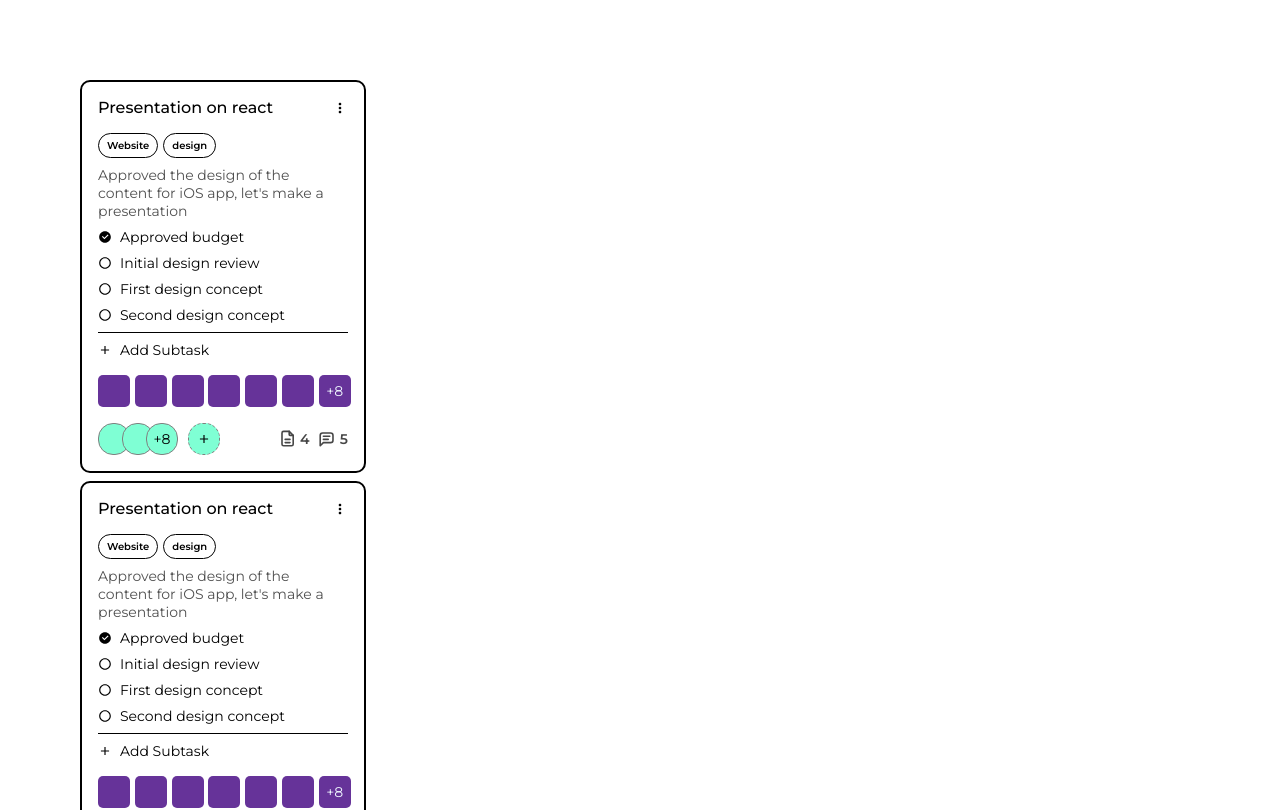
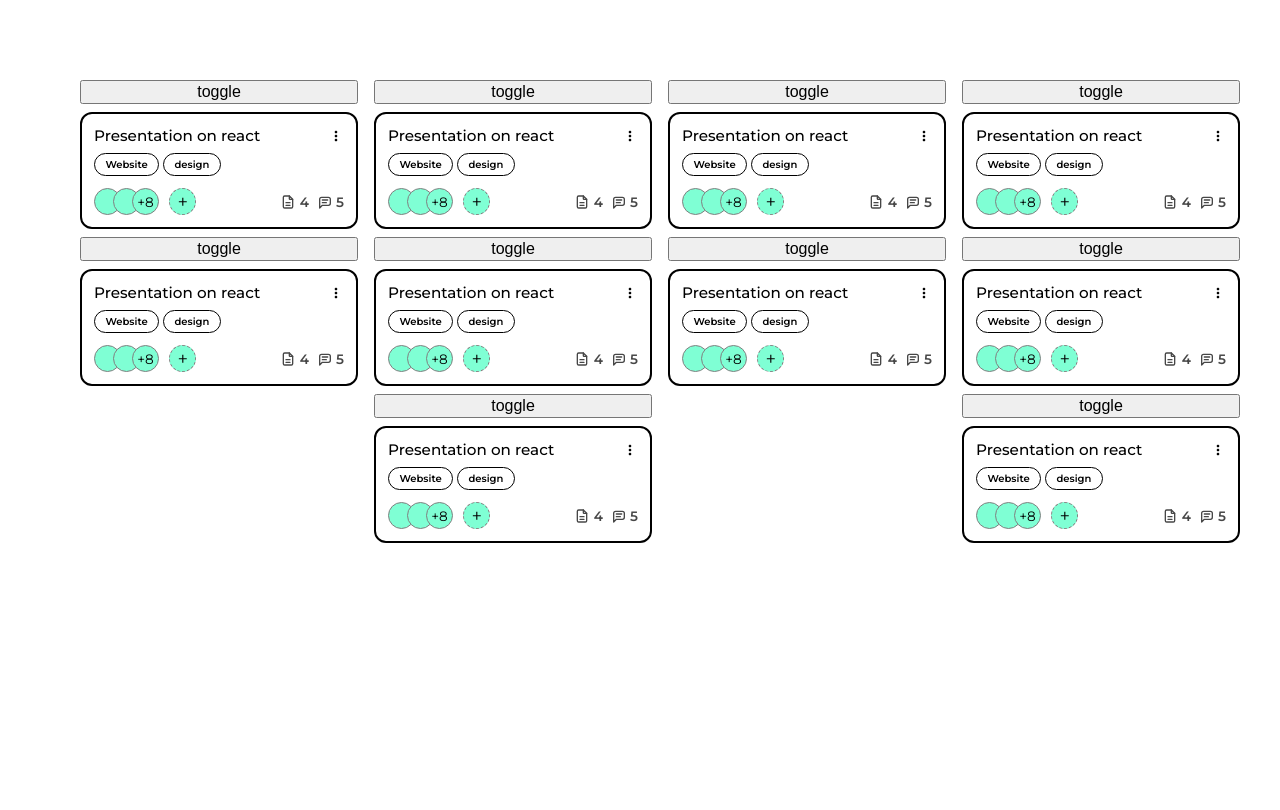
Before and after one commit to Meyazhagan/Deque, a React (Create React App) app in the folder frontend/: page / in a window 1280 px wide. Shown: the top 810 px of the page. Built offline with nearby package versions, Linux system fonts and the light colour scheme.

Commit message:
some more design experiment

```diff
--- a/frontend/src/components/Card.tsx
+++ b/frontend/src/components/Card.tsx
@@ -1,7 +1,7 @@
-import React from "react";
-import { BiDotsVerticalRounded , BiPlus} from "react-icons/bi";
-import {RiCheckboxBlankCircleLine, RiCheckboxCircleFill} from "react-icons/ri"
-import {TbFileDescription, TbMessage} from "react-icons/tb"
+import React, { useState } from "react";
+import { BiDotsVerticalRounded, BiPlus } from "react-icons/bi";
+import { RiCheckboxBlankCircleLine, RiCheckboxCircleFill } from "react-icons/ri"
+import { TbFileDescription, TbMessage } from "react-icons/tb"
 
 interface ICard {
 
@@ -11,21 +11,22 @@ interface ICard {
 // RiCheckboxCircleFill
 // RiCheckboxCircleLine
 
-const Card: React.FunctionComponent<ICard> = (props) => {
+// const isMinView = true;
 
-    return (
-        <div className="card">
+const DefaultCardView: React.FunctionComponent<ICard> = (props) => {
+    return (<div className="card">
         <div className="card__header">
+            <div className="card__tags">
+                <div className="tag tag--blue">Website</div>
+                <div className="tag tag--yellow">design</div>
+            </div>
 
-            <div className="card__title">Presentation on react</div>
             <BiDotsVerticalRounded className="card__action" />
         </div>
 
         <div className="card__body">
-                <div className="card__tags">
-                    <div className="tag tag--blue">Website</div>
-                    <div className="tag tag--yellow">design</div>
-                </div>
+            <div className="card__title">Presentation on react</div>
+
             <div className="card__info">Approved the design of the content for iOS app, let's make a presentation</div>
             <div className="card__subtask">
                 <div className="tasks">
@@ -59,11 +60,48 @@ const Card: React.FunctionComponent<ICard> = (props) => {
 
             <div className="right">
                 <div className="info attachment--count"><TbFileDescription size={"1.2rem"} /> 4 </div>
-                    <div className="info message--count"><TbMessage size={"1.2rem"}  /> 5 </div>
+                <div className="info message--count"><TbMessage size={"1.2rem"} /> 5 </div>
             </div>
         </div>
+    </div>)
+}
+
+const CompactCard: React.FunctionComponent<ICard> = (props) => {
+    return (<div className="card--compact">
+        <div className="card__header">
+            <div className="card__title">Presentation on react</div>
+
+            <BiDotsVerticalRounded className="card__action" />
         </div>
-    );
+
+        <div className="card__body">
+            <div className="card__tags">
+                <div className="tag tag--blue">Website</div>
+                <div className="tag tag--yellow">design</div>
+            </div>
+        </div>
+
+        <div className="card__footer">
+            <div className="left">
+                <div className="avatar hover"></div>
+                <div className="avatar hover"></div>
+                <div className="avatar avatar--count">+8</div>
+                <div className="avatar avatar--add"><BiPlus /></div>
+            </div>
+
+            <div className="right">
+                <div className="info attachment--count hover"><TbFileDescription size={"1rem"} /> 4 </div>
+                <div className="info message--count hover"><TbMessage size={"1rem"} /> 5 </div>
+            </div>
+        </div>
+    </div>)
+}
+
+const Card: React.FunctionComponent<ICard> = (props) => {
+    const [isMinView, setIsMinView] = useState(true)
+    return <>
+    <button onClick={() => setIsMinView(p => !p)}>toggle</button>
+    {isMinView ? <CompactCard /> : <DefaultCardView /> }</>
 }
 
 export default Card;
--- a/frontend/src/pages/App.tsx
+++ b/frontend/src/pages/App.tsx
@@ -11,10 +11,31 @@ const App: React.FunctionComponent<IApp> = (props) => {
 
   return (
     <div className="app">
-      <Card />
-      <Card />
-      <Card />
-      <Card />
+      <div className="card__group">
+        <Card />
+        <Card />
+        {/*
+        <Card />
+        <Card /> */}
+      </div>
+      <div className="card__group">
+        <Card />
+        <Card />
+        <Card />
+        {/* <Card /> */}
+      </div>
+      <div className="card__group">
+        <Card />
+        <Card />
+        {/* <Card />
+        <Card /> */}
+      </div>
+      <div className="card__group">
+        <Card />
+        <Card />
+        <Card />
+        {/* <Card /> */}
+      </div>
     </div>
     );
   }
--- a/frontend/src/styles/_app.scss
+++ b/frontend/src/styles/_app.scss
@@ -2,6 +2,12 @@
 .app {
    margin: 5rem;
    display: flex;
-   flex-direction: column;
-   gap: 0.5rem;
+   // flex-direction: column;
+   gap: 1rem;
+
+   .card__group {
+      display: flex;
+      flex-direction: column;
+      gap: 0.5rem;
+   }
 }
--- a/frontend/src/styles/_card.scss
+++ b/frontend/src/styles/_card.scss
@@ -132,3 +132,89 @@
         }
     }
 }
+
+.card--compact {
+    width: 250px;
+    border: 2px solid #000;
+    padding: 0.75rem;
+    border-radius: 0.75rem;
+
+    .card__header {
+        display: flex;
+        align-items: center;
+        justify-content: space-between;
+    }
+
+    .card__body {
+        padding-top: 0.5rem;
+    }
+
+    .card__tags {
+        display: flex;
+        align-items: center;
+        justify-content: flex-start;
+        gap: 0.25rem;
+        width: 100%;
+
+        .tag {
+            --tag-border-color: #000;
+            padding: 0.25rem 0.65rem;
+            font-size: 10px;
+            font-weight: 600;
+            border-radius: 2rem;
+            border: 1px solid var(--tag-border-color);
+        }
+    }
+
+    .card__title {
+        font-weight: 500;
+        font-size: 0.95rem;
+    }
+
+    .card__footer {
+        font-size: 0.85rem;
+        margin-top: 0.75rem;
+        display: flex;
+        align-items: center;
+        justify-content: space-between;
+
+        .left {
+            display: flex;
+            // gap: 1rem;
+            .avatar {
+                width: 25px;
+                height: 25px;
+                background-color: aquamarine;
+                border-radius: 15px;
+                margin-right: -8px;
+                border: 1px solid gray;
+            }
+
+            .avatar--count {
+                display: grid;
+                place-content: center;
+            }
+
+            .avatar--add {
+                margin-left: 18px;
+                border: 1px dashed grey;
+                display: grid;
+                place-content: center;
+            }
+        }
+
+        .right {
+            display: flex;
+            gap: 0.5rem;
+            align-items: center;
+
+            .info {
+                display: flex;
+                align-items: center;
+                gap: 0.2rem;
+                font-weight: 600;
+                color: rgb(71, 71, 71);
+            }
+        }
+    }
+}
```
Lines whose indentation alone changed are shown as unchanged.
